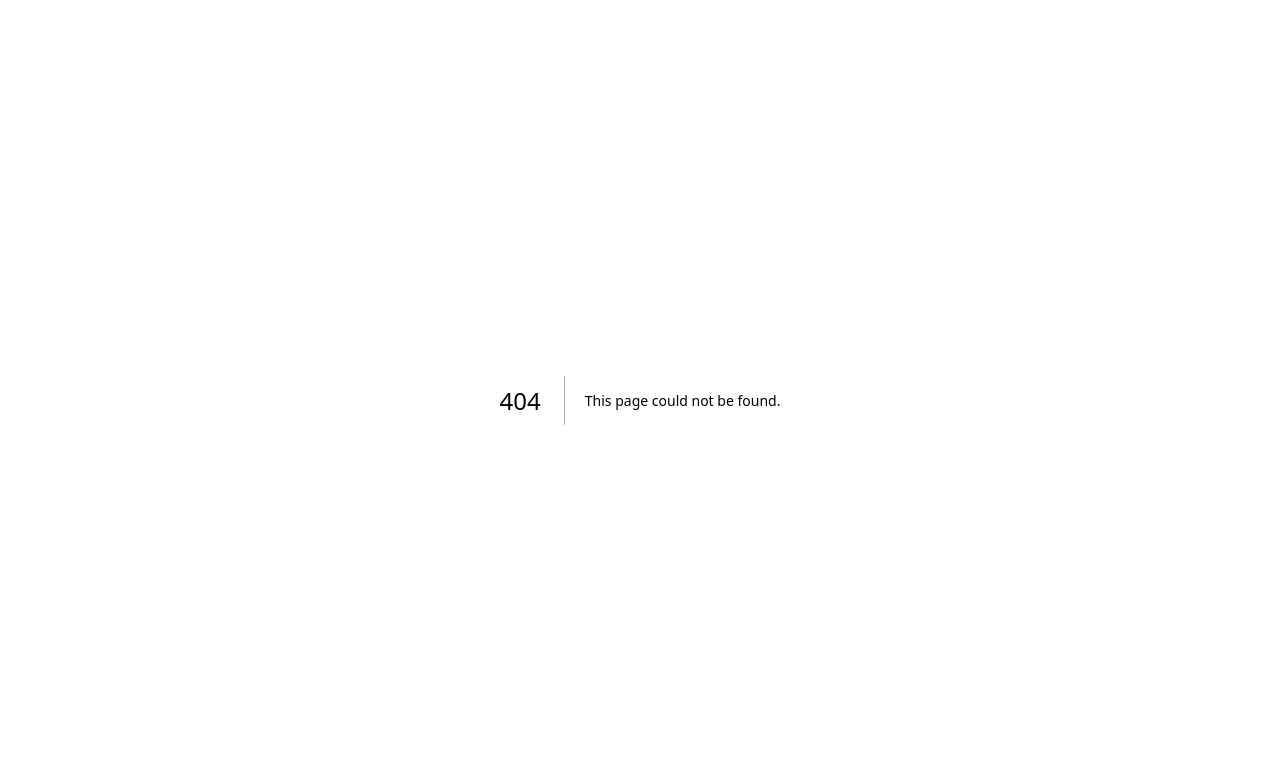
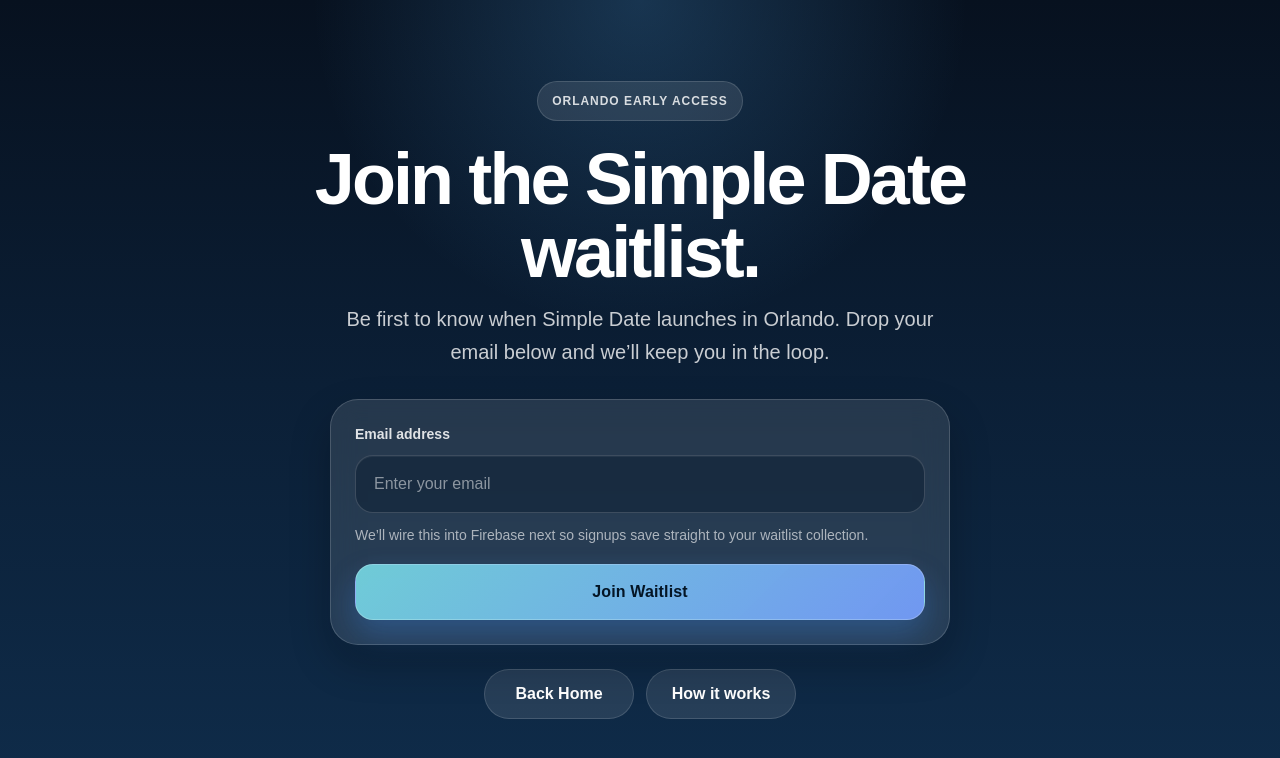
Before and after one commit to xaqt93/simpleworks-site, a Next.js app: page /waitlist in a window 1280 px wide. Before the commit this address had no page. Shown: the top 758 px of the page. Built offline with nearby package versions, Linux system fonts and the light colour scheme.

Commit message:
New Waitlist Page

```diff
--- /dev/null
+++ b/app/waitlist/page.tsx
@@ -0,0 +1,183 @@
+
+
+import Link from "next/link";
+
+export default function WaitlistPage() {
+  return (
+    <main
+      style={{
+        minHeight: "100vh",
+        color: "white",
+        background:
+          "radial-gradient(circle at top, rgba(85,180,255,0.22), transparent 32%), linear-gradient(180deg, #07111f 0%, #0b1f36 48%, #0f2c4a 100%)",
+        display: "flex",
+        alignItems: "center",
+        justifyContent: "center",
+        padding: "40px 20px",
+      }}
+    >
+      <div
+        style={{
+          width: "100%",
+          maxWidth: 720,
+          textAlign: "center",
+        }}
+      >
+        <div
+          style={{
+            display: "inline-flex",
+            alignItems: "center",
+            gap: 8,
+            padding: "10px 14px",
+            borderRadius: 999,
+            marginBottom: 22,
+            background: "rgba(255,255,255,0.1)",
+            border: "1px solid rgba(255,255,255,0.14)",
+            color: "rgba(255,255,255,0.82)",
+            fontSize: 12,
+            fontWeight: 700,
+            letterSpacing: "0.08em",
+            textTransform: "uppercase",
+          }}
+        >
+          Orlando early access
+        </div>
+
+        <h1
+          style={{
+            margin: "0 0 14px",
+            fontSize: "clamp(40px, 7vw, 72px)",
+            lineHeight: 1.02,
+            letterSpacing: "-0.04em",
+            fontWeight: 800,
+          }}
+        >
+          Join the Simple Date waitlist.
+        </h1>
+
+        <p
+          style={{
+            maxWidth: 620,
+            margin: "0 auto 30px",
+            fontSize: "clamp(17px, 2.2vw, 20px)",
+            lineHeight: 1.65,
+            color: "rgba(255,255,255,0.78)",
+          }}
+        >
+          Be first to know when Simple Date launches in Orlando. Drop your email below and we’ll keep you in the loop.
+        </p>
+
+        <div
+          style={{
+            margin: "0 auto 24px",
+            padding: "24px",
+            maxWidth: 620,
+            borderRadius: 28,
+            background: "rgba(255,255,255,0.11)",
+            border: "1px solid rgba(255,255,255,0.16)",
+            boxShadow: "0 18px 40px rgba(0,0,0,0.24)",
+            backdropFilter: "blur(14px)",
+            WebkitBackdropFilter: "blur(14px)",
+            textAlign: "left",
+          }}
+        >
+          <label
+            htmlFor="waitlist-email"
+            style={{
+              display: "block",
+              marginBottom: 10,
+              fontSize: 14,
+              fontWeight: 700,
+              color: "rgba(255,255,255,0.86)",
+            }}
+          >
+            Email address
+          </label>
+
+          <input
+            id="waitlist-email"
+            type="email"
+            placeholder="Enter your email"
+            autoComplete="email"
+            style={{
+              width: "100%",
+              padding: "16px 18px",
+              borderRadius: 18,
+              border: "1px solid rgba(255,255,255,0.16)",
+              background: "rgba(7, 26, 45, 0.42)",
+              color: "white",
+              fontSize: 16,
+              outline: "none",
+              boxSizing: "border-box",
+              boxShadow: "inset 0 1px 0 rgba(255,255,255,0.06)",
+            }}
+          />
+
+          <p
+            style={{
+              margin: "12px 0 18px",
+              fontSize: 14,
+              lineHeight: 1.5,
+              color: "rgba(255,255,255,0.62)",
+            }}
+          >
+            We’ll wire this into Firebase next so signups save straight to your waitlist collection.
+          </p>
+
+          <button type="button" style={primaryButtonStyle}>
+            Join Waitlist
+          </button>
+        </div>
+
+        <div
+          style={{
+            display: "flex",
+            gap: 12,
+            justifyContent: "center",
+            flexWrap: "wrap",
+          }}
+        >
+          <Link href="/" style={pillStyle}>
+            Back Home
+          </Link>
+          <Link href="/howitworks" style={pillStyle}>
+            How it works
+          </Link>
+        </div>
+      </div>
+    </main>
+  );
+}
+
+const pillStyle: React.CSSProperties = {
+  display: "inline-flex",
+  alignItems: "center",
+  justifyContent: "center",
+  padding: "12px 18px",
+  borderRadius: 999,
+  background: "rgba(255,255,255,0.1)",
+  border: "1px solid rgba(255,255,255,0.14)",
+  color: "white",
+  textDecoration: "none",
+  minWidth: 150,
+  fontWeight: 600,
+  fontSize: 16,
+};
+
+const primaryButtonStyle: React.CSSProperties = {
+  display: "inline-flex",
+  alignItems: "center",
+  justifyContent: "center",
+  width: "100%",
+  padding: "15px 20px",
+  borderRadius: 18,
+  border: "1px solid rgba(255,255,255,0.22)",
+  background:
+    "linear-gradient(135deg, rgba(120,220,230,0.9) 0%, rgba(120,160,255,0.92) 100%)",
+  color: "#041525",
+  fontSize: 16,
+  fontWeight: 800,
+  letterSpacing: "0.01em",
+  cursor: "pointer",
+  boxShadow: "0 14px 30px rgba(64, 146, 255, 0.28)",
+};
```
